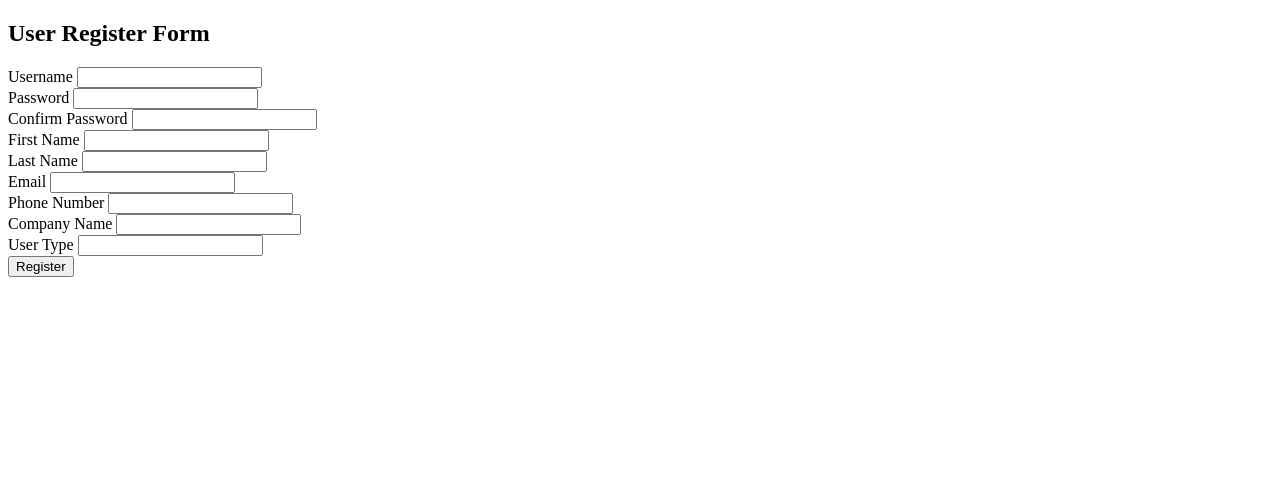
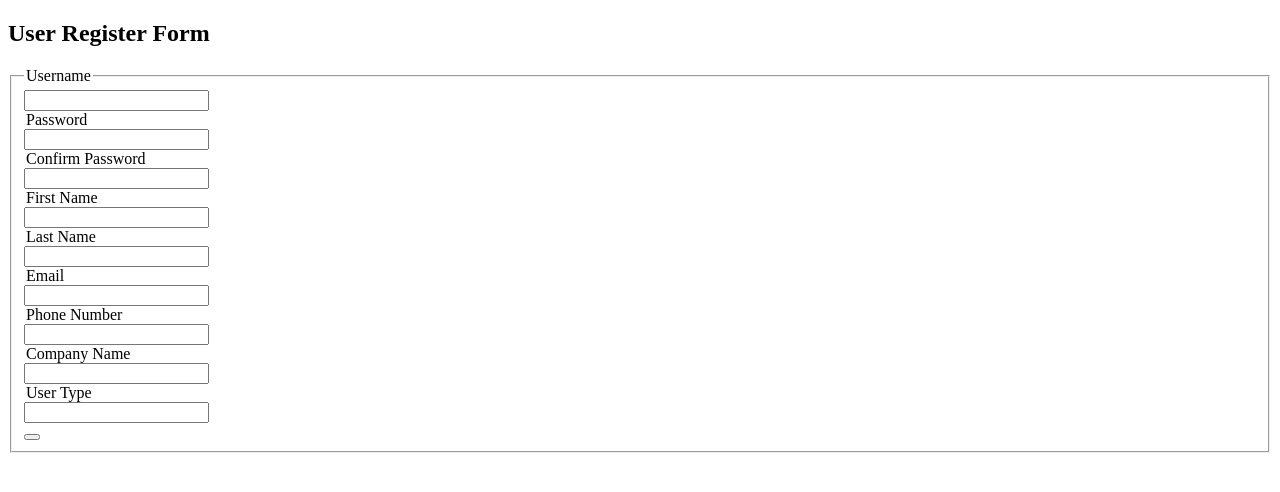
Before and after one commit to Chrolan/node-capstone-csr, a website: page public/register.html in a window 1280 px wide. Drawn offline with nearby package versions, Linux system fonts and the light colour scheme.

Commit message:
updated user form

```diff
--- a/public/client.js
+++ b/public/client.js
@@ -1,8 +1,7 @@
-
 //set of functions to register user account
-
 function registerUser () {
     $('.register-form').submit(event => {
+
         event.preventDefault();
 
         const registrationInfo = {
@@ -17,17 +16,17 @@ function registerUser () {
             typeOfUser:$('#user-type').val()
         };
 
-        console.log(registrationInfo);
-
-        if(!(newUser.password == newUser.confirmPassword)) {
+        if(!(registrationInfo.password == registrationInfo.confirmPassword)) {
+            console.log(registrationInfo);
             $('.js-registration-comment-box').html('<span class="registration-message">Passwords do not match, please correct</span>');
             $('.js-registration-comment-box').prop('hidden', false);
             }
         else {
            $.ajax({
-               url : '/users/',
+               url : "/users",
+               dataType: "json",
                type: 'POST',
-               contentType : 'application/json',
+               contentType : "application/json",
                data: JSON.stringify(registrationInfo)
             })
                .then(registrationSuccessful)
@@ -44,4 +43,4 @@ function registrationFailed () {
     $('.js-registration-comment-box').text(error.responseJSON.message);
 }
 
-registerUser();
+$(registerUser);
--- a/public/register.html
+++ b/public/register.html
@@ -7,32 +7,34 @@
 <body>
     <main class="main">
         <div class="register-box">
-            <form class="register-form" method="post">
+            <form class="register-form" action="register.html" method="post">
                 <h2>User Register Form</h2>
-                <label for="username">Username</label>
+                <fieldset>
+                    <legend for="username">Username</legend>
                     <input type="text" id="username" name="username"/><br>
-                <label for="password">Password</label>
+                    <legend for="password">Password</legend>
                     <input type="password" id="password" name="password"/><br>
-                <label for="confirm-password">Confirm Password</label>
+                    <legend for="confirm-password">Confirm Password</legend>
                     <input type="password" id="confirm-password" name="confirm-password"/><br>
-                <label for="first-name">First Name</label>
+                    <legend for="first-name">First Name</legend>
                     <input type="text" id="first-name" name="first-name"/><br>
-                <label for="last-name">Last Name</label>
+                    <legend for="last-name">Last Name</legend>
                     <input type="text" id="last-name" name="last-name" /><br>
-                <label for="email">Email</label>
+                    <legend for="email">Email</legend>
                     <input type="text" id="email" name="email" /><br>
-                <label for="phone">Phone Number</label>
+                    <legend for="phone">Phone Number</legend>
                     <input type="text" id="phone" name="phone" /><br>
-                <label for="company-name">Company Name</label>
+                    <legend for="company-name">Company Name</legend>
                     <input type="text" id="company-name" name="company-name"/><br>
-                <label for="user-type">User Type</label>
+                    <legend for="user-type">User Type</legend>
                     <input type="text" id="user-type" name="user-type"/><br>
-                <button role="button">Register</button>
+                    <button type="submit">
+                </fieldset>
             </form>
         </div>
         <div class="js-registration-comment-box" hidden></div>
     </main>
-
-    <script rel="script" src="client.js"/>
+    <script src="https://code.jquery.com/jquery-3.3.1.js" integrity="sha256-2Kok7MbOyxpgUVvAk/HJ2jigOSYS2auK4Pfzbm7uH60=" crossorigin="anonymous"></script>
+    <script src="client.js"/>
 </body>
 </html>
```
Also changed, not shown: server.js (+6 -6 lines). Lines whose indentation alone changed are shown as unchanged.
